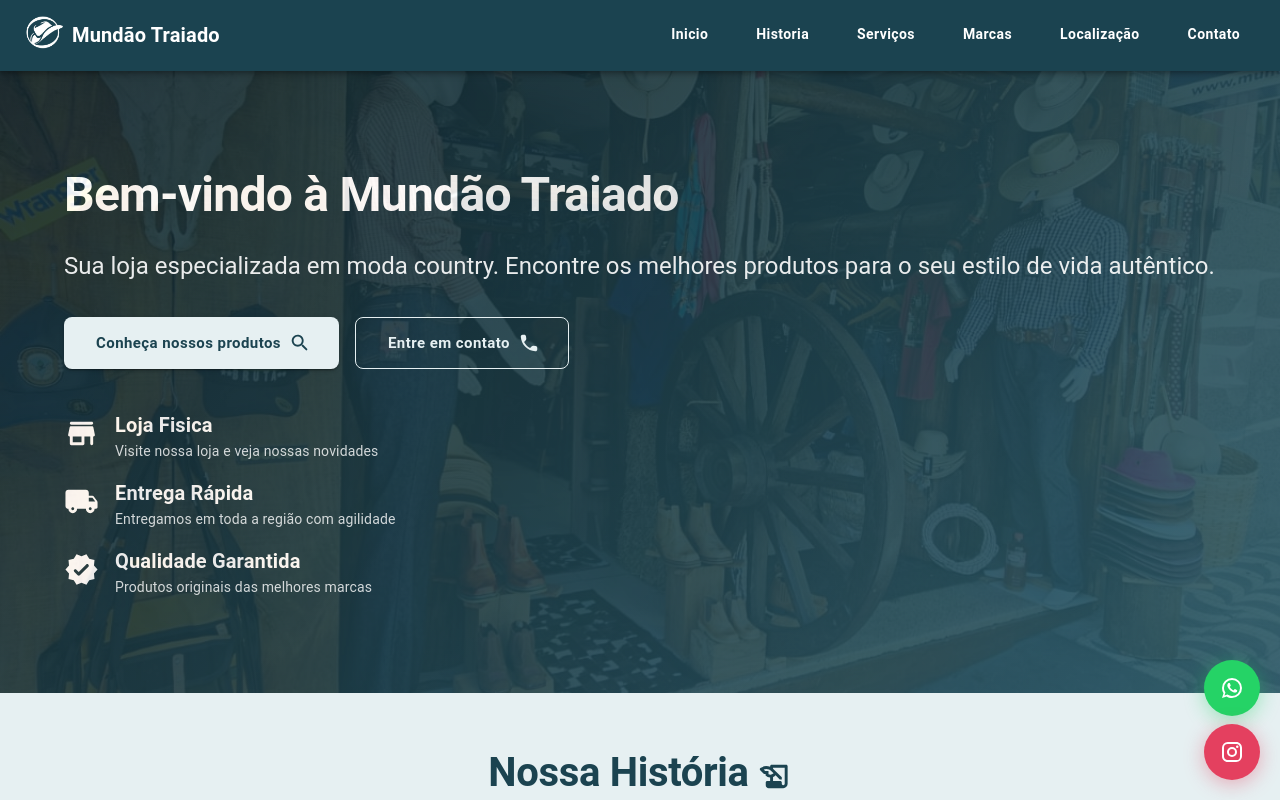
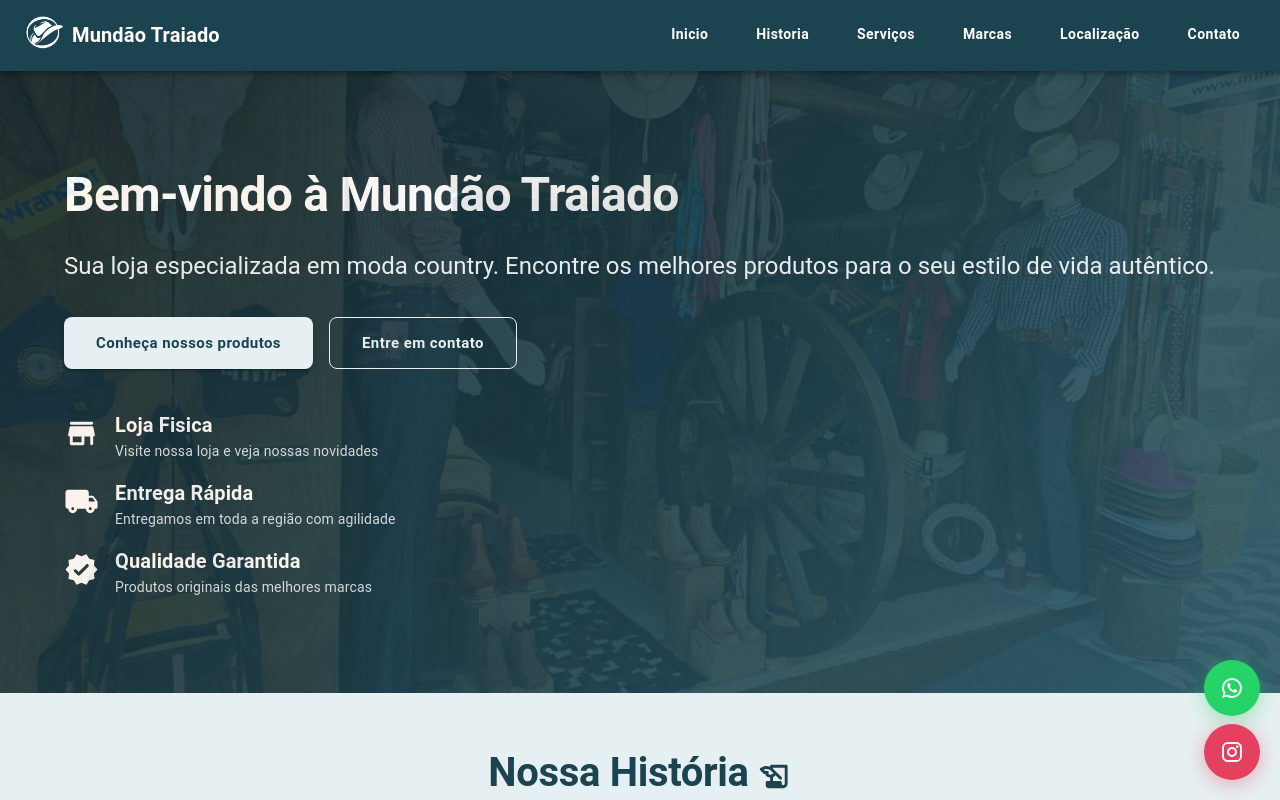
Before and after one commit to GustavoAzvdo/LandingPage-MT, a React (Vite) app: page / in a window 1280 px wide. Shown: the top 800 px of the page. Built offline with nearby package versions, Linux system fonts and the light colour scheme.

Commit message:
feat:/ tirando o icone do botaos do banner

```diff
--- a/src/components/Banner/Banner.tsx
+++ b/src/components/Banner/Banner.tsx
@@ -1,5 +1,5 @@
 import { Box, Button, Container, Grid, Stack, Typography } from "@mui/material"
-import { StoreRounded, LocalShippingRounded, VerifiedRounded, SearchRounded, CallRounded } from '@mui/icons-material';
+import { StoreRounded, LocalShippingRounded, VerifiedRounded} from '@mui/icons-material';
 
 import banner from '../../../public/banner.jpg'
 
@@ -67,7 +67,7 @@ const Banner = () => {
                                     px: 4,
                                     py: 1.5,
                                 }}
-                                endIcon= {<SearchRounded/>}
+
                             >
                                 Conheça nossos produtos
                             </Button>
@@ -84,7 +84,7 @@ const Banner = () => {
                                     px: 4,
                                     py: 1.5,
                                 }}
-                                endIcon={<CallRounded/>}
+
                             >
                                 Entre em contato
                             </Button>
```
